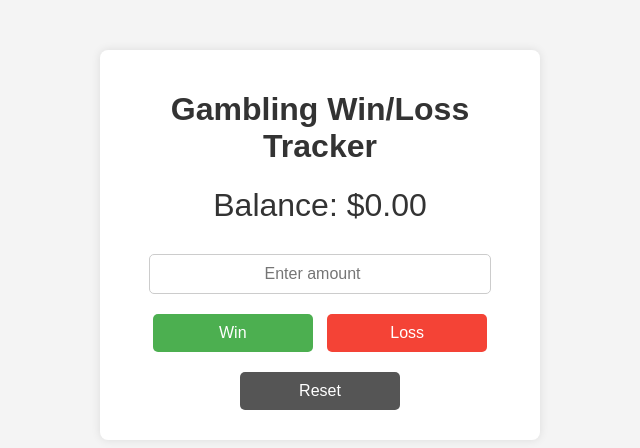
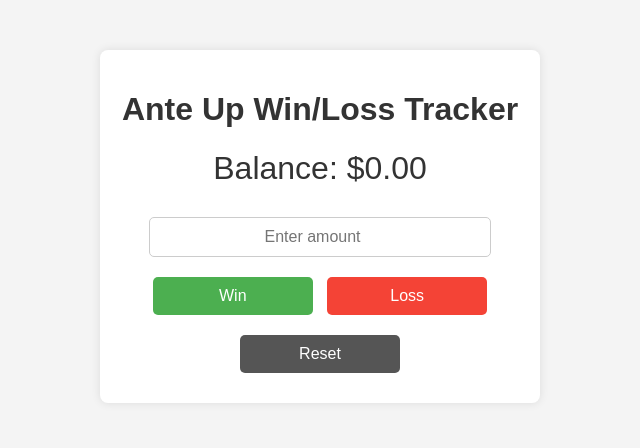
Before and after one commit to morgandinh/AnteUp, a plain HTML site: page index.html in a window 1280 px wide. Shown: the whole page, without its empty margins (320-960 px from the left). Drawn offline with Linux system fonts and the light colour scheme.

Commit message:
Update index.html

```diff
--- a/index.html
+++ b/index.html
@@ -61,7 +61,7 @@
 </head>
 <body>
     <div class="container">
-        <h1>Gambling Win/Loss Tracker</h1>
+        <h1>Ante Up Win/Loss Tracker</h1>
         <div class="balance">Balance: $<span id="balance">0</span></div>
         <input type="number" id="amount" placeholder="Enter amount">
         <br>
```
